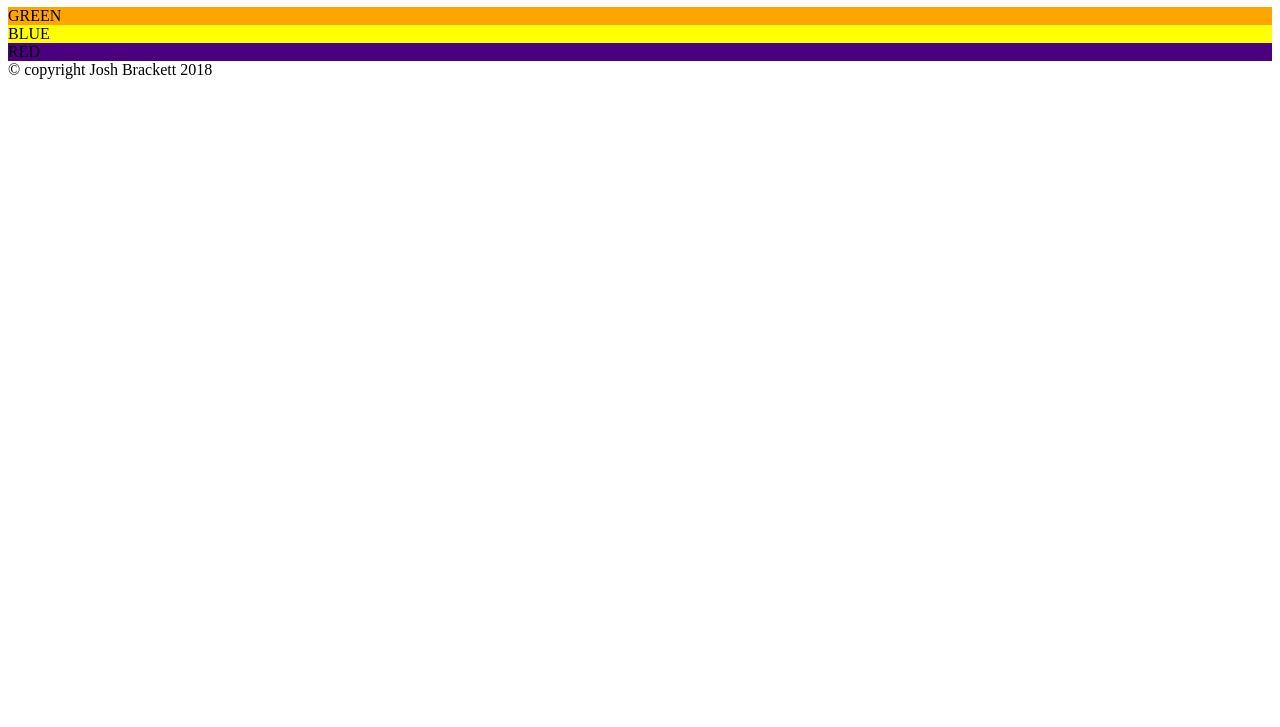
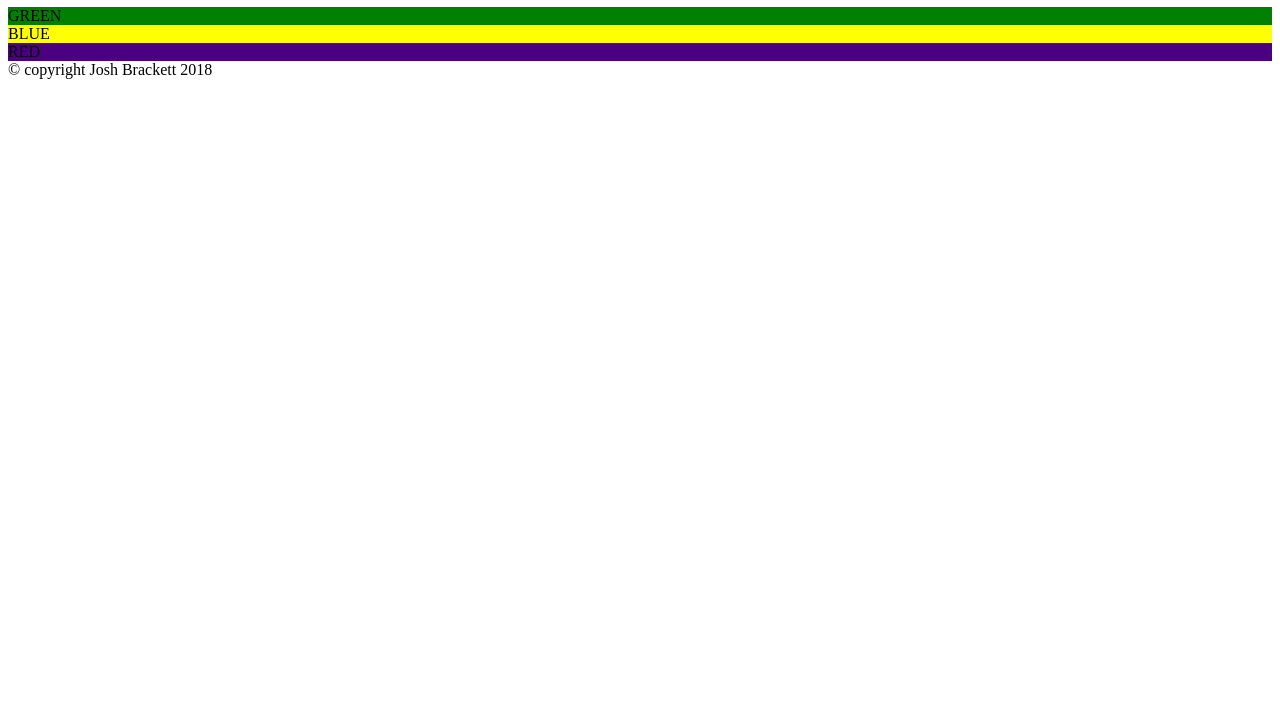
Before and after one commit to WillyJay85/command-line-demo, a plain HTML site: page index.html in a window 1280 px wide. Shown: the part 73-800 px from the top of the page. Drawn offline with Linux system fonts and the light colour scheme.

Commit message:
changed orange to green

```diff
--- a/index.css
+++ b/index.css
@@ -1,6 +1,6 @@
 .section-green {
 
-          background-color: orange;
+          background-color: green;
 }
 
 .section-blue {
```
